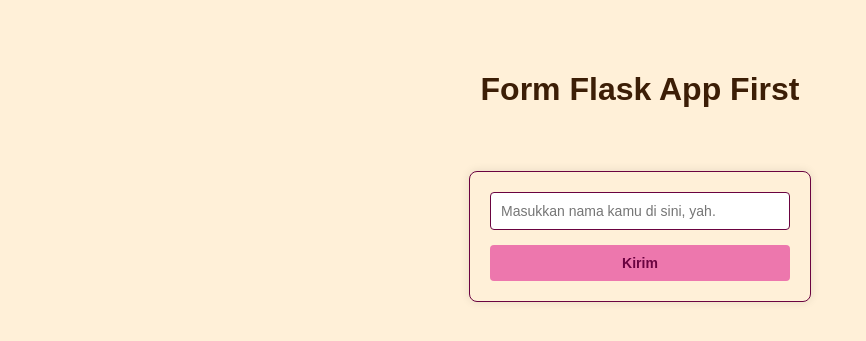
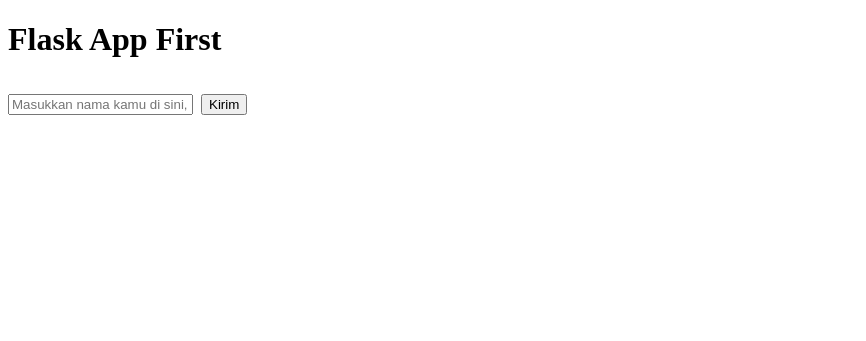
Before and after one commit to nirayndra/FirstFlask_0208, a Flask app: page / in a window 1280 px wide. Shown: the top 341 px of the page, without its empty margins (0-866 px from the left). Run offline with Flask 3, Linux system fonts and the light colour scheme.

Commit message:
finalbos

```diff
--- a/templates/index.html
+++ b/templates/index.html
@@ -3,10 +3,9 @@
 <head>
     <meta charset="UTF-8">
     <title>Flask App First</title>
-    <link rel="stylesheet" href="{{ url_for('static', filename='style.css') }}">
 </head>
 <body>
-    <h1>Form Flask App First<h1>
+    <h1>Flask App First<h1>
     <form action="/greet" method="POST">
         <input type="text" name="name" placeholder="Masukkan nama kamu di sini, yah." required>
         <button type="submit">Kirim</button>
```
